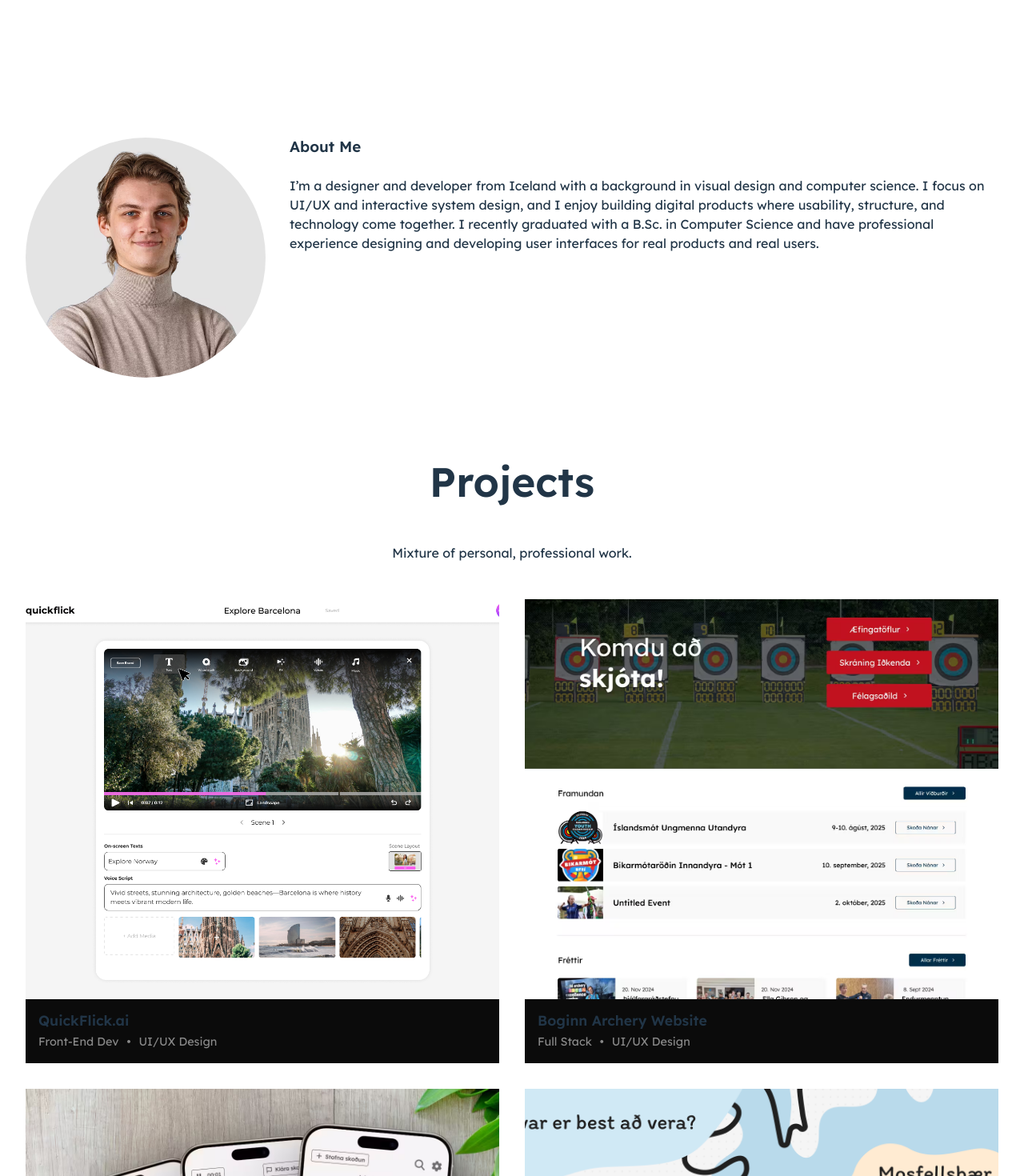
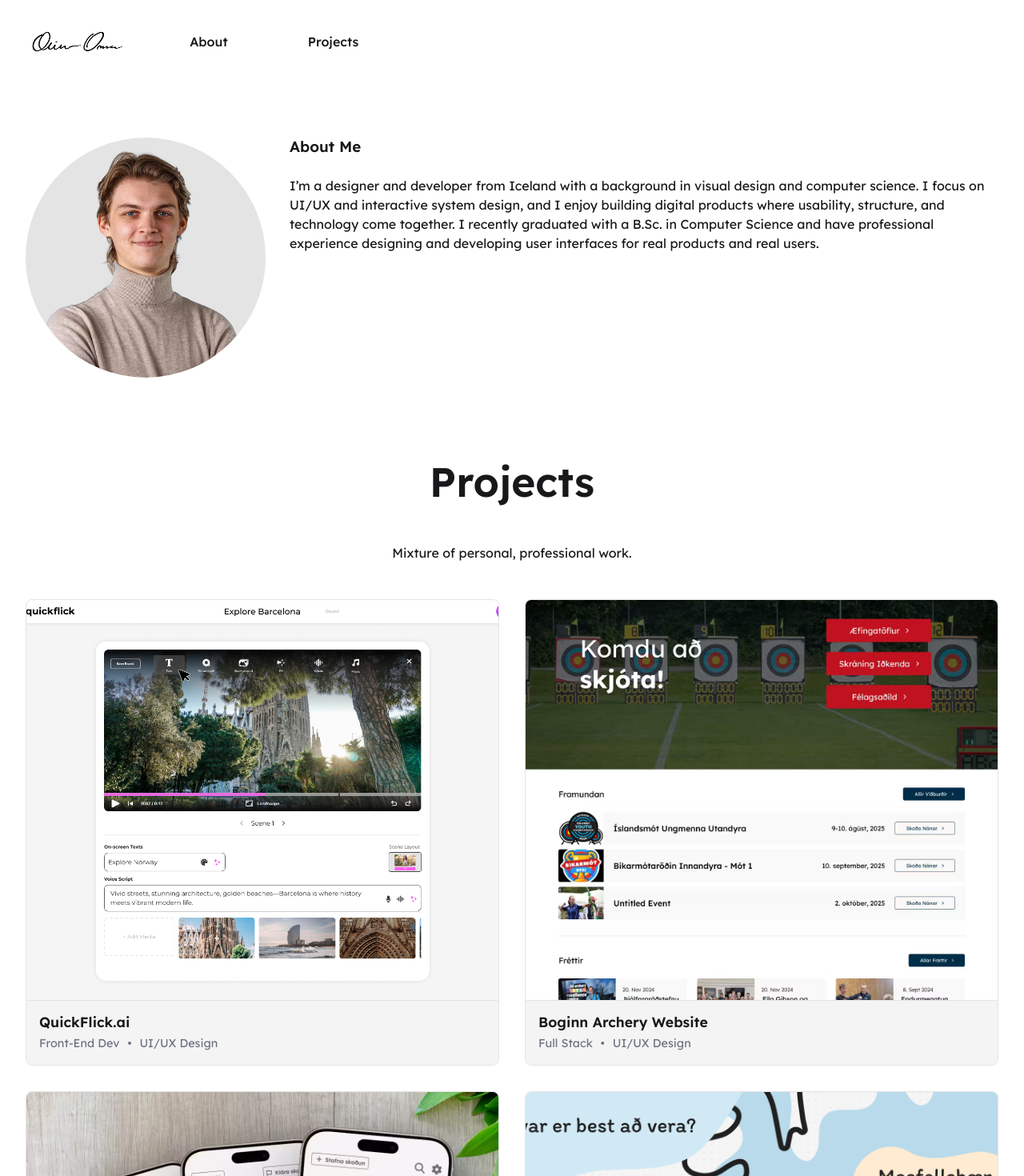
Before and after one commit to OliverO15/portfolio-oliver, a React (Vite) app: page / in a window 1280 px wide. Shown: the top 1470 px of the page at 80% size. Built offline with nearby package versions, Linux system fonts and the light colour scheme.

Commit message:
fix light mode

```diff
--- a/index.html
+++ b/index.html
@@ -4,7 +4,7 @@
     <meta charset="UTF-8" />
     <link rel="icon" type="image/svg+xml" href="/portfolio_fav.svg" />
     <meta name="viewport" content="width=device-width, initial-scale=1.0" />
-    <meta name="theme-color" content="#242424" />
+    <meta name="theme-color" content="#ffffff" />
     <title>Oliver Portfolio</title>
 
     <link rel="preconnect" href="https://fonts.googleapis.com" />
--- a/src/components/navbar/navbar.css
+++ b/src/components/navbar/navbar.css
@@ -6,13 +6,19 @@ nav {
   width: 100%;
 }
 
-a {
+/* The signature logo is a white PNG on transparency, so it is inverted
+   to near-black to stay visible on the light background. */
+nav img {
+  filter: invert(1);
+}
+
+nav a {
   text-decoration: none;
-  color: white;
+  color: var(--text);
   padding: 5px 25px;
   transition: all 0.1s ease-in-out;
 
   &:hover {
-    color: rgb(203, 203, 203);
+    color: var(--text-muted);
   }
 }
--- a/src/components/project-card/project-card.css
+++ b/src/components/project-card/project-card.css
@@ -14,6 +14,8 @@
   flex-direction: column;
   cursor: pointer;
   overflow: hidden;
+  border: 1px solid var(--border);
+  border-radius: 8px;
 
   img {
     width: 100%;
@@ -24,7 +26,9 @@
 
   .bottom-banner {
     padding: 1rem;
-    background-color: rgb(11, 11, 11);
+    background-color: var(--surface);
+    color: var(--text);
+    border-top: 1px solid var(--border);
     text-align: left;
     align-items: center;
     justify-content: space-between;
@@ -38,7 +42,7 @@
 
     span {
       font-size: 0.9rem;
-      color: #888;
+      color: var(--text-muted);
     }
 
     #info-icon {
--- a/src/components/project-details-overlay/project-details-overlay.css
+++ b/src/components/project-details-overlay/project-details-overlay.css
@@ -4,7 +4,7 @@
   left: 0;
   width: 100%;
   height: 100%;
-  background-color: rgba(0, 0, 0, 0.8);
+  background-color: var(--scrim);
   display: flex;
   justify-content: center;
   align-items: flex-end;
@@ -37,7 +37,7 @@
   background: none;
   border: none;
   opacity: 0.7;
-  color: white;
+  color: var(--text);
   font-size: 1.5rem;
   cursor: pointer;
   transition: all 0.1s ease-in-out;
@@ -49,7 +49,10 @@
 }
 
 .project-details-content {
-  background-color: rgb(29, 29, 29);
+  background-color: var(--bg);
+  color: var(--text);
+  border: 1px solid var(--border);
+  border-bottom: none;
   border-radius: 20px 20px 0 0;
   padding: 30px 0 50px 0;
   width: 100%;
@@ -96,22 +99,6 @@
   }
 }
 
-.link-button {
-  margin-top: 10px;
-  padding: 10px 20px;
-  background-color: rgb(11, 11, 11);
-  color: white;
-  text-decoration: none;
-  border-radius: 5px;
-  align-items: center;
-  transition: all 0.1s ease-in-out;
-
-  &:hover {
-    background-color: rgb(25, 25, 25);
-    color: white;
-  }
-}
-
 @media (max-width: 768px) {
   .project-details-content {
     .project-images {
--- a/src/index.css
+++ b/src/index.css
@@ -3,9 +3,20 @@
   line-height: 1.5;
   font-weight: 400;
 
-  color-scheme: light dark;
-  color: rgba(255, 255, 255, 0.87);
-  background-color: #242424;
+  /* Light theme tokens */
+  --bg: #ffffff;
+  --surface: #f4f4f5;
+  --surface-hover: #ebebed;
+  --border: #e4e4e7;
+  --text: #18181b;
+  --text-muted: #6b7280;
+  --accent: #111111;
+  --accent-hover: #2b2b2b;
+  --scrim: rgba(24, 24, 27, 0.45);
+
+  color-scheme: light;
+  color: var(--text);
+  background-color: var(--bg);
 
   font-synthesis: none;
   text-rendering: optimizeLegibility;
@@ -16,11 +27,11 @@
 
 a {
   font-weight: 500;
-  color: #646cff;
+  color: var(--text);
   text-decoration: inherit;
 }
 a:hover {
-  color: #535bf2;
+  color: var(--text-muted);
 }
 
 body {
@@ -29,6 +40,7 @@ body {
   place-items: center;
   min-width: 320px;
   min-height: 100vh;
+  background-color: var(--bg);
 }
 
 h1 {
@@ -49,17 +61,18 @@ h6 {
 
 button {
   border-radius: 8px;
-  border: 1px solid transparent;
+  border: 1px solid var(--border);
   padding: 0.6em 1.2em;
   font-size: 1em;
   font-weight: 500;
   font-family: inherit;
-  background-color: #1a1a1a;
+  background-color: var(--surface);
+  color: var(--text);
   cursor: pointer;
   transition: border-color 0.25s;
 }
 button:hover {
-  border-color: #646cff;
+  border-color: var(--text-muted);
 }
 button:focus,
 button:focus-visible {
@@ -109,15 +122,35 @@ button:focus-visible {
   }
 }
 
-@media (prefers-color-scheme: light) {
-  :root {
-    color: #213547;
-    background-color: #ffffff;
+/* Shared button. Solid by default; add .outline for the secondary variant. */
+.link-button {
+  display: inline-flex;
+  padding: 10px 20px;
+  background-color: var(--accent);
+  color: #ffffff;
+  text-decoration: none;
+  border: 1px solid transparent;
+  border-radius: 5px;
+  align-items: center;
+  gap: 10px;
+  transition: all 0.1s ease-in-out;
+
+  &:hover {
+    background-color: var(--accent-hover);
+    color: #ffffff;
   }
-  a:hover {
-    color: #747bff;
-  }
-  button {
-    background-color: #f9f9f9;
+
+  /* Secondary variant: for takeaway links that should not compete
+     with the project cards for attention. */
+  &.outline {
+    background-color: transparent;
+    border-color: var(--border);
+    color: var(--text);
+
+    &:hover {
+      background-color: var(--surface);
+      border-color: var(--text-muted);
+      color: var(--text);
+    }
   }
 }
```
Also changed, not shown: src/App.tsx (+13 -0 lines).
